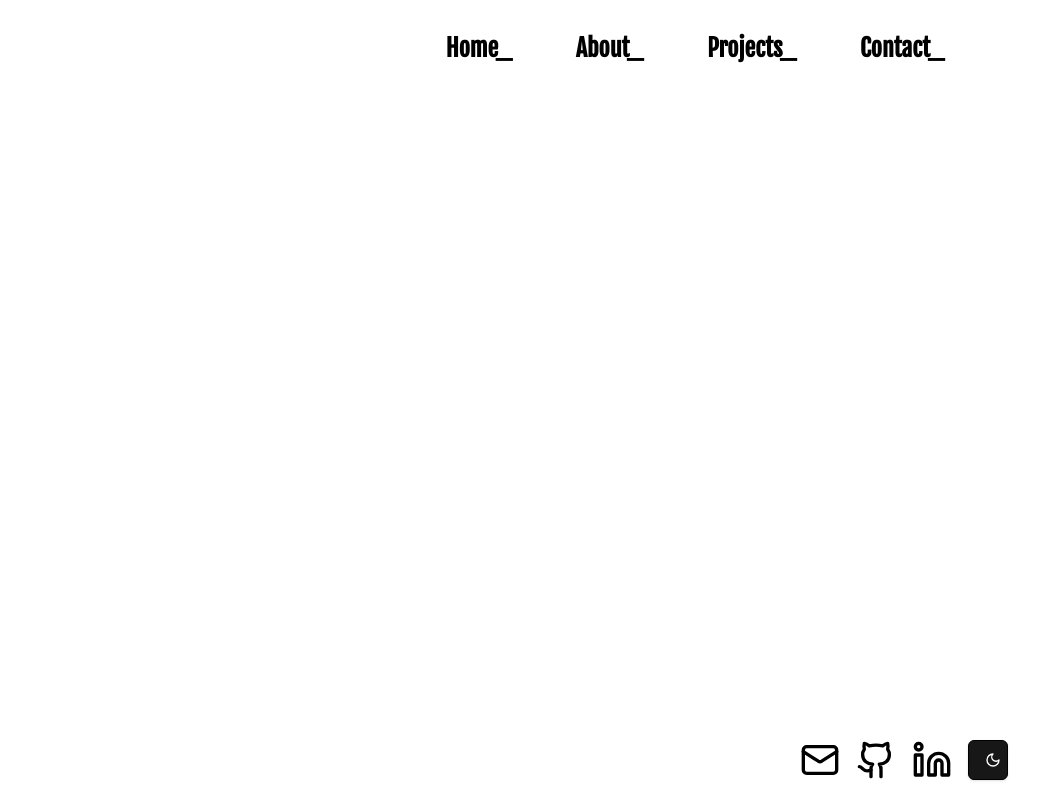
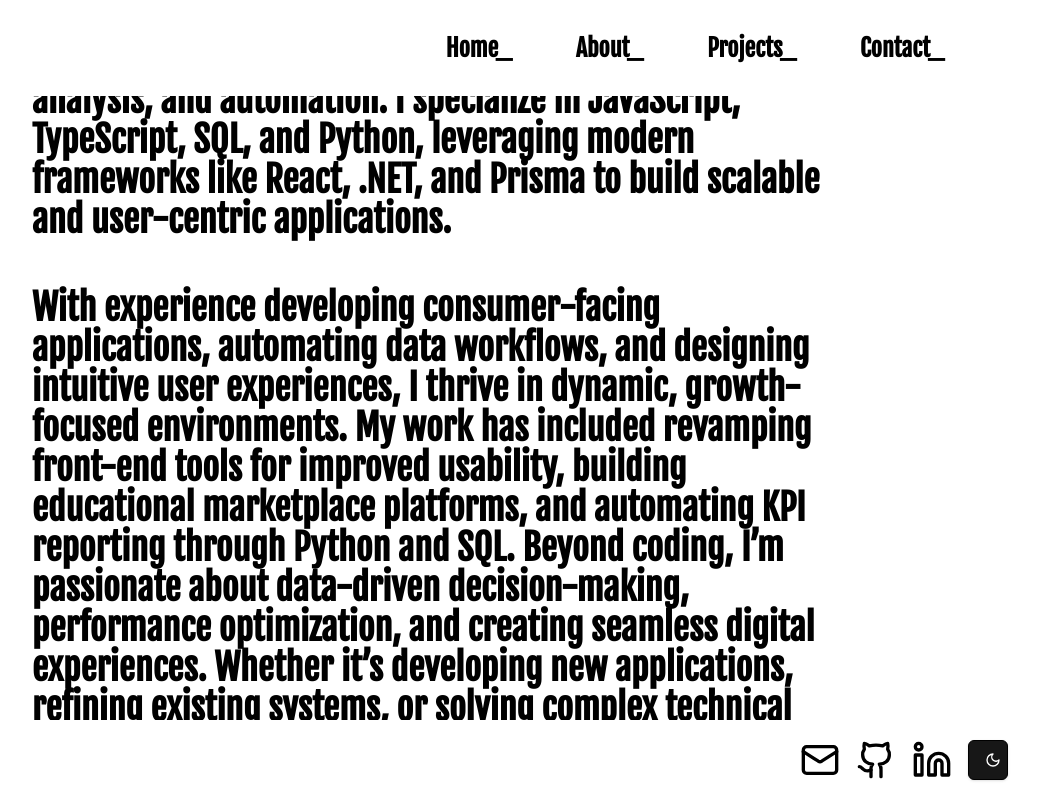
Before and after one commit to adamwatsondev/portfolio, a Next.js app: page /about in a window 1280 px wide. Shown: the top 798 px of the page, without its empty margins (208-1247 px from the left). Built offline with nearby package versions, Linux system fonts and the light colour scheme.

Commit message:
added about section text

```diff
--- a/app/about/page.tsx
+++ b/app/about/page.tsx
@@ -1,11 +1,41 @@
-export default async function About() {
+"use client";
+
+import { motion } from "framer-motion";
+
+export default function About() {
   return (
-    <div className="grid grid-cols-3 gap-12 px-4 md:px-10 lg:px-20 pb-20 mt-28 sm:mt-40">
-      <div className="col-span-3 items-center md:items-stretch flex flex-col gap-12">
-        <span className="md:text-6xl text-3xl px-20 font-old-standard text-center font-bold leading-tight text-white">
-          About
+    <div className="grid grid-cols-2 h-screen px-4 md:px-10 lg:px-20">
+      <motion.div
+        initial={{ opacity: 0, y: 50 }}
+        whileInView={{ opacity: 1, y: 0 }}
+        transition={{ duration: 1, ease: "easeIn" }}
+        viewport={{ once: true }}
+        className="col-span-2 items-start justify-center flex flex-col gap-4 md:gap-12"
+      >
+        <span className="md:text-4xl text-lg font-old-standard font-bold leading-tight dark:invert">
+          I&apos;m Adam Watson, a Web Developer and Data Engineer with a strong
+          foundation in full-stack development, data analysis, and automation. I
+          specialize in JavaScript, TypeScript, SQL, and Python, leveraging
+          modern frameworks like React, .NET, and Prisma to build scalable and
+          user-centric applications.
         </span>
-      </div>
+        <span className="md:text-4xl text-lg font-old-standard font-bold leading-tight dark:invert">
+          With experience developing consumer-facing applications, automating
+          data workflows, and designing intuitive user experiences, I thrive in
+          dynamic, growth-focused environments. My work has included revamping
+          front-end tools for improved usability, building educational
+          marketplace platforms, and automating KPI reporting through Python and
+          SQL. Beyond coding, I’m passionate about data-driven decision-making,
+          performance optimization, and creating seamless digital experiences.
+          Whether it’s developing new applications, refining existing systems,
+          or solving complex technical challenges, I’m always eager to apply my
+          expertise and continue learning.
+        </span>
+        <span className="md:text-4xl text-lg font-old-standard font-bold leading-tight dark:invert">
+          I’m currently open to new opportunities where I can contribute my
+          skills and grow professionally. Feel free to connect with me!
+        </span>
+      </motion.div>
     </div>
   );
 }
--- a/app/contact/page.tsx
+++ b/app/contact/page.tsx
@@ -61,6 +61,7 @@
         toast.error("An error occurred while sending the message.");
       });
   };
+
   return (
     <div className="grid grid-cols-2 gap-12 px-4 md:px-10 lg:px-20 pb-20 mt-40">
       <motion.div
@@ -74,8 +75,8 @@
           Get in touch
         </span>
         <span className="md:text-2xl text-lg font-old-standard font-bold leading-tight dark:invert">
-          Whether you have a question, a project in mind, I’d love to hear from
-          you. Send me a message, and I’ll get back to you soon!
+          If you have any questions or would like to discuss a project, feel
+          free to reach out. I will respond as soon as possible.
         </span>
       </motion.div>
       <motion.div
--- a/app/page.tsx
+++ b/app/page.tsx
@@ -14,10 +14,10 @@
         viewport={{ once: true }}
         className="h-screen justify-center sm:h-screen flex flex-col gap-4 items-start"
       >
-        <span className="md:text-6xl text-3xl font-old-standard font-bold leading-tight dark:invert">
+        <span className="md:text-8xl text-3xl font-old-standard font-bold leading-tight dark:invert">
           Adam Watson
         </span>
-        <span className="md:text-xl text-lg font-old-standard font-bold leading-tight dark:invert">
+        <span className="md:text-2xl text-lg font-old-standard font-bold leading-tight dark:invert">
           Full Stack Web Developer based in Brighton, UK
         </span>
       </motion.div>
```
